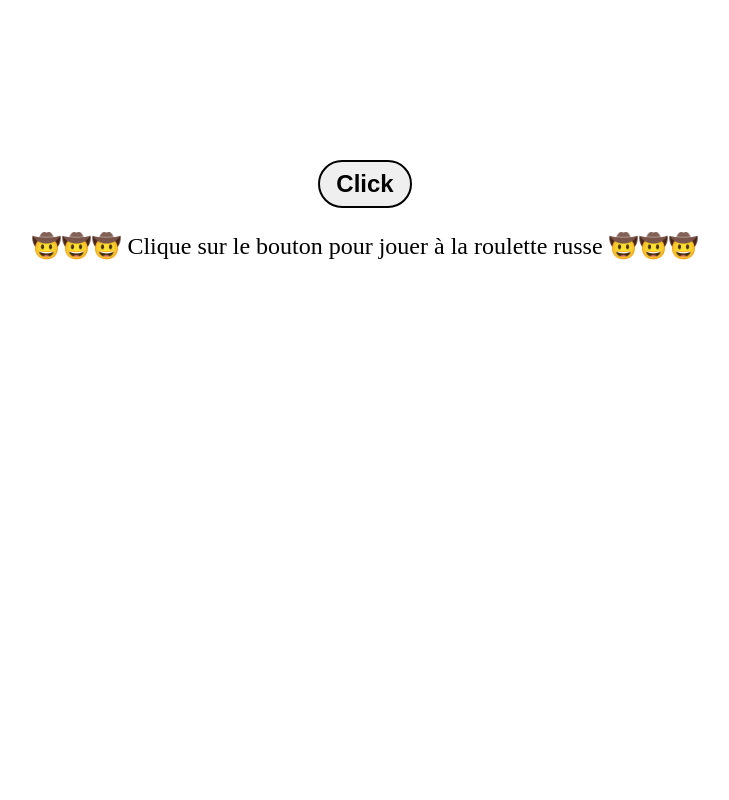
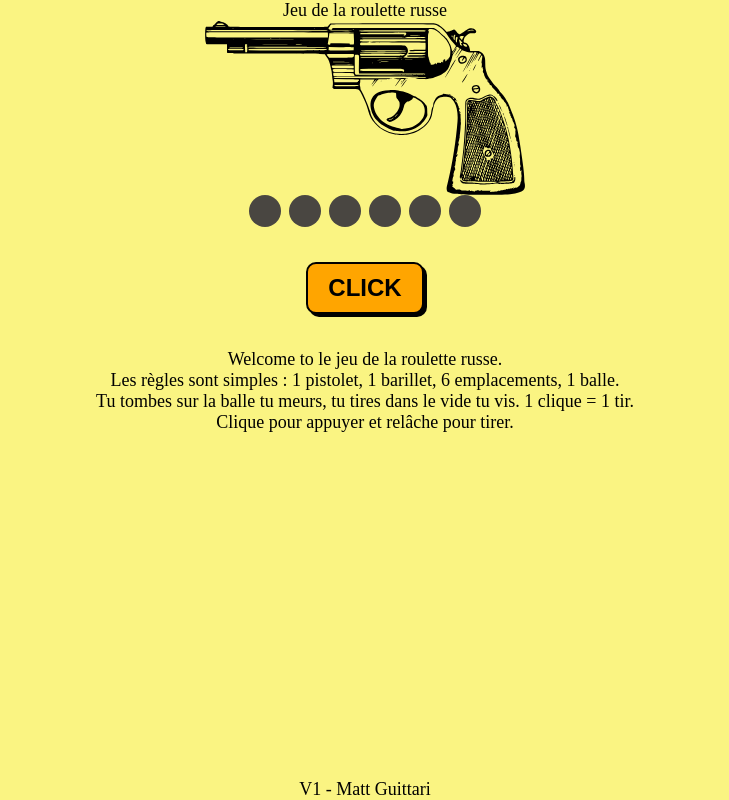
Before and after one commit to mguittari/russian-roulette, a plain HTML site: page index.html in a window 1280 px wide. Shown: the whole page, without its empty margins (275-1004 px from the left). Drawn offline with Linux system fonts and the light colour scheme.

Commit message:
planned versions listed in the readme | added gun pic and barrel chambers

```diff
--- a/index.html
+++ b/index.html
@@ -4,42 +4,32 @@
 <head>
     <meta charset="UTF-8">
     <meta name="viewport" content="width=device-width, initial-scale=1.0">
-    <title>Document</title>
+    <title>Russian Roulette Game</title>
     <link rel="stylesheet" href="style.css">
 </head>
 
 <body>
+    <header>Jeu de la roulette russe</header>
     <main>
+        <img src="assets/2027654.svg" alt="Pistolet vu de côté dessiné de façon réaliste">
+        <div id="barrel">
+            <span class="dot full"></span>
+            <span class="dot full"></span>
+            <span class="dot full"></span>
+            <span class="dot full"></span>
+            <span class="dot full"></span>
+            <span class="dot full"></span>
+        </div>
         <button id="button">Click</button>
-        <p>🤠🤠🤠 Clique sur le bouton pour jouer à la roulette russe 🤠🤠🤠</p>
+        <div id="text">
+            <p> Welcome to le jeu de la roulette russe. <br> Les règles sont simples : 1
+                pistolet, 1
+                barillet, 6 emplacements, 1 balle. <br> Tu tombes sur la balle tu meurs, tu tires dans le vide tu vis. 1
+                clique = 1 tir. <br> Clique pour appuyer et relâche pour tirer. </p>
+        </div>
     </main>
-    <script>
-
-        let counter = 6;
-        let bulletIndex = Math.floor(Math.random() * counter);
-        const button = document.querySelector("#button");
-        const sentence = document.querySelector("p");
-
-        const pullTheTrigger = () => {
-            counter--;
-            const clic = counter === bulletIndex;
-            if (clic) {
-                console.log("💥")
-                console.log("You died");
-                button.disabled = true;
-                sentence.textContent = "💀💀💀💀💀💀💀💀💀"
-            } else {
-                console.log(`You live. ${counter} chances out of ${counter + 1} left.`);
-            }
-        }
-
-
-        button.addEventListener("click", pullTheTrigger);
-
-
-
-    </script>
-
+    <footer>V1 - Matt Guittari</footer>
+    <script src="script.js"></script>
 </body>
 
 </html>
--- /dev/null
+++ b/script.js
@@ -0,0 +1,52 @@
+const quotes = [
+  "Pour finir, une citation de Jankélévitch : 'La mort, c’est ce qui met fin à tout, même à la possibilité de la parole.' La dernière chambre du barillet contient la balle. Pose ce revolver et reviens avec tes amis pour la V2.",
+  "Montaigne n'a-t-il pas écrit : 'La mort, c’est l’oubli où l’on est plongé dans le néant, sans espoir de retour.' Plus tu avances dans le jeu et plus l'espoir de retour se fait mince... Veux-tu vraiment continuer ?",
+  "'La mort est notre plus grande ennemie. Mais il faut la regarder en face, car c’est dans le regard de la mort que l’homme apprend à vivre.' Cette citation provient de Nietzsche, dans Ainsi parlait Zarathoustra. Nietzsche aurait-il aimé joué à ce jeu ? Clique sur le bouton pour lui demander...",
+  "Épicure dans la lettre à Ménécée : 'La mort n’est rien pour nous, puisque, tant que nous existons, la mort n’est pas, et quand la mort est là, nous ne sommes plus.' Clique sur le bouton pour vivre pleinement la phrase d'Épicure...",
+  "Sartre écrit dans l’Être et le Néant : 'La mort est mon absolu : elle ne peut être dépassée et elle m'appartient en propre. Elle est donc mon ultime possibilité.' Il t'appartient de cliquer une deuxième - ou dernière - fois sur le bouton...",
+];
+
+let counter = 6;
+let bulletIndex = Math.floor(Math.random() * counter);
+const button = document.querySelector("#button");
+const text = document.querySelector("#text");
+const barrel = document.getElementsByClassName("dot");
+
+const pullTheTrigger = () => {
+  counter--;
+  const clic = counter === bulletIndex;
+  if (clic) {
+    console.log("💥");
+    console.log("TU ÊTES MORT");
+    barrel[counter].classList.add("loaded");
+    button.disabled = true;
+    text.textContent = "💀💀💀💀💀💀💀💀💀";
+  } else if (counter === 5) {
+    console.log(counter);
+    console.log(quotes[4]);
+    barrel[5].classList.add("empty");
+    text.textContent = quotes[4];
+  } else if (counter === 4) {
+    console.log(counter);
+    console.log(quotes[3]);
+    barrel[4].classList.add("empty");
+    text.textContent = quotes[3];
+  } else if (counter === 3) {
+    console.log(counter);
+    console.log(quotes[2]);
+    barrel[3].classList.add("empty");
+    text.textContent = quotes[2];
+  } else if (counter === 2) {
+    console.log(counter);
+    console.log(quotes[1]);
+    barrel[2].classList.add("empty");
+    text.textContent = quotes[1];
+  } else if (counter === 1) {
+    console.log(counter);
+    console.log(quotes[0]);
+    barrel[1].classList.add("empty");
+    text.textContent = quotes[0];
+  }
+};
+
+button.addEventListener("click", pullTheTrigger);
--- a/style.css
+++ b/style.css
@@ -1,32 +1,86 @@
+* {
+  margin: 0;
+  padding: 0;
+}
+
 main {
   display: flex;
   flex-direction: column;
+  align-items: center;
 }
 
 body {
   display: flex;
+  flex-direction: column;
   justify-content: center;
-  margin-top: 10rem;
+  background-color: #faf482;
 }
 
-#button {
-  font-size: x-large;
-  font-weight: bold;
-  border: solid 2px black;
-  border-radius: 2rem;
-  margin: auto;
-  padding: 0.5rem 1rem 0.5rem 1rem;
+#barrel {
+  display: flex;
+  flex-direction: row;
+  gap: 0.5rem;
 }
 
-p {
-  font-size: x-large;
+.dot {
+  width: 2rem; /* Largeur */
+  height: 2rem; /* Hauteur identique pour un cercle */
+  border-radius: 50%; /* Arrondir pour former un cercle */
+}
+.full {
+  background-color: #494641; /* Couleur (par ex. style western) */
 }
 
-#button:hover {
+.empty {
+  background-color: #dad9cf;
+}
+
+.loaded {
+  background-color: #b36700;
+}
+
+#text,
+header,
+footer {
+  font-size: large;
+  text-align: center;
+}
+
+button {
+  font-size: 1.5rem;
+  font-weight: bold;
+  color: black;
+  text-transform: uppercase;
+  padding: 10px 20px;
+  border-radius: 10px;
+  border: 2px solid black;
+  background: orange;
+  box-shadow: 3px 3px black;
   cursor: pointer;
+  margin: 35px 0;
+}
+
+button:active {
+  box-shadow: none;
+  transform: translate(3px, 3px);
 }
 
 #button:disabled {
-  cursor: not-allowed; /* Change le curseur */
-  opacity: 0.9; /* Rendre visuellement désactivé */
+  cursor: not-allowed;
+  opacity: 0.6;
+  box-shadow: none;
+  transform: translate(3px, 3px);
 }
+
+img {
+  width: 20rem;
+  height: auto;
+}
+
+footer {
+  display: flex;
+  position: fixed;
+  bottom: 0;
+  left: 50%;
+  transform: translateX(-50%);
+}
```
Also changed, not shown: assets/2027654.svg (added), 1 other file.
